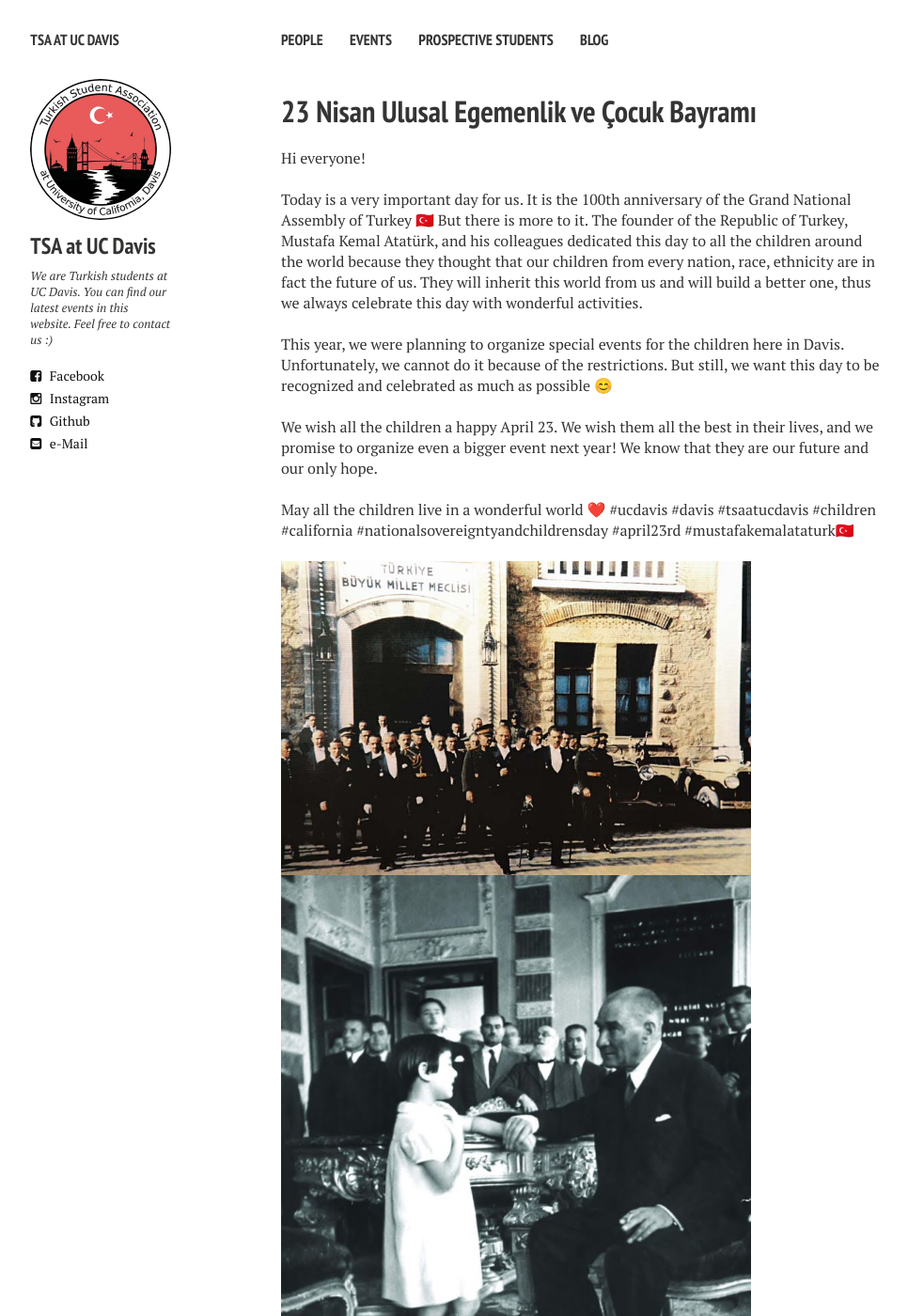
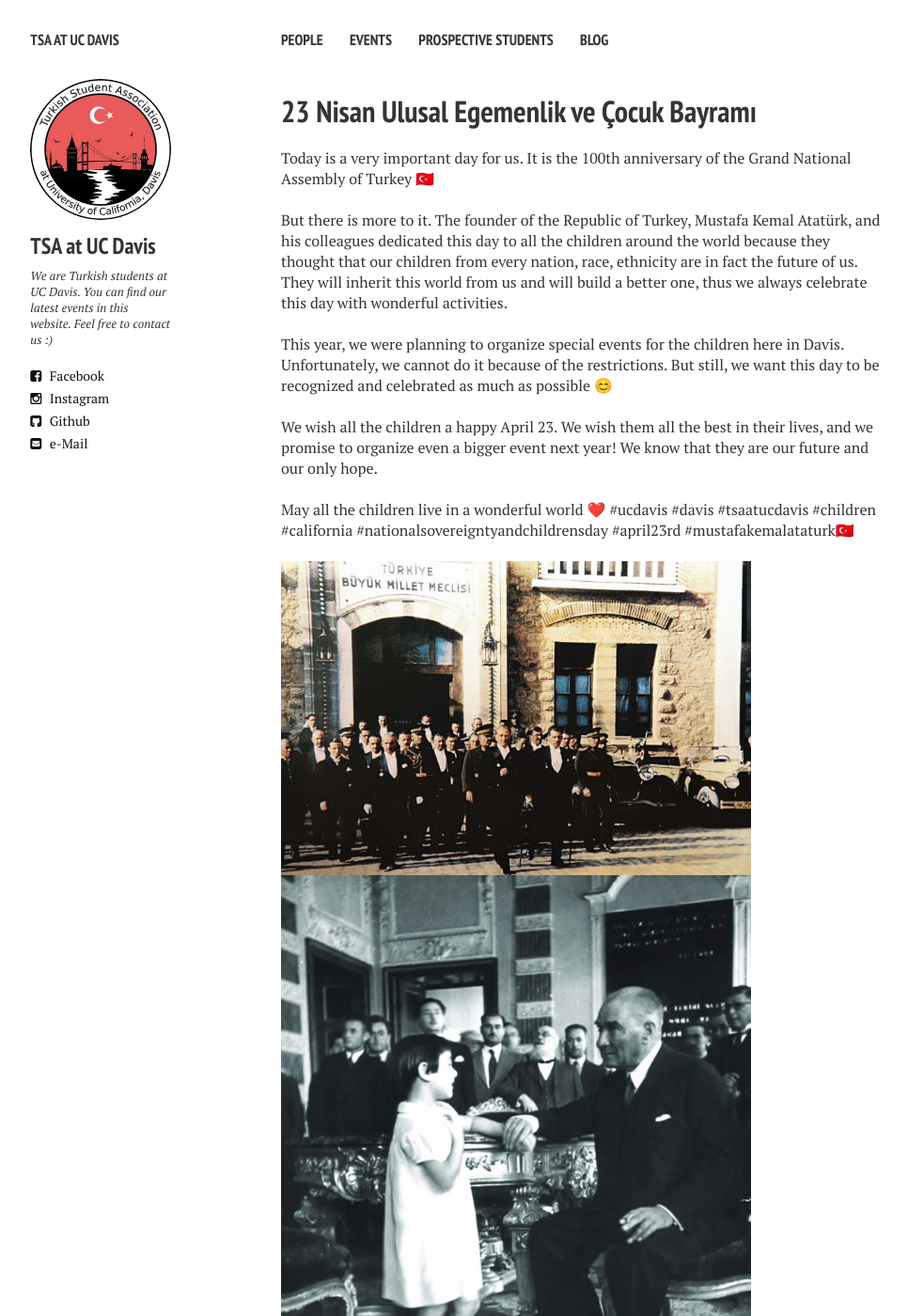
Before and after one commit to tsaatucdavis/tsaatucdavis.github.io, a Jekyll site: the page built from _posts/2020-04-23-23nisan.md, in a window 1280 px wide and 1400 px high. Shown: the whole window at 94% size, without its empty margins (21-987 px from the left). Built offline with Jekyll 4.4.1, drawn with Linux system fonts in a browser that asks for light colours; nearby versions of some CDN libraries; some of the changed text lies outside the part shown.

Commit message:
Update 2020-04-23-23nisan.md

```diff
--- a/_posts/2020-04-23-23nisan.md
+++ b/_posts/2020-04-23-23nisan.md
@@ -5,10 +5,11 @@
 comments: true
 ---
 
-Hi everyone!
+
+Today is a very important day for us. It is the 100th anniversary of the Grand National Assembly of Turkey 🇹🇷
 
 <br />
-Today is a very important day for us. It is the 100th anniversary of the Grand National Assembly of Turkey 🇹🇷 But there is more to it. The founder of the Republic of Turkey, Mustafa Kemal Atatürk, and his colleagues dedicated this day to all the children around the world because they thought that our children from every nation, race, ethnicity are in fact the future of us. They will inherit this world from us and will build a better one, thus we always celebrate this day with wonderful activities.
+But there is more to it. The founder of the Republic of Turkey, Mustafa Kemal Atatürk, and his colleagues dedicated this day to all the children around the world because they thought that our children from every nation, race, ethnicity are in fact the future of us. They will inherit this world from us and will build a better one, thus we always celebrate this day with wonderful activities.
 
 <br />
 This year, we were planning to organize special events for the children here in Davis. Unfortunately, we cannot do it because of the restrictions. But still, we want this day to be recognized and celebrated as much as possible 😊
@@ -24,11 +25,13 @@
 <br />
 <img align="middle" width="500" src="{{ site.url }}/images/23nisan_2.jpeg" alt="...">
 
-<br />
-Herkese merhabalar!
+
 
 <br />
-Bugün bizler için çok önemli bir gün, Türkiye Büyük Millet Meclisimizin 100. kuruluş yıl dönümü, büyük bir mutluluk içerisindeyiz🇹🇷 Ve bugün 23 Nisan, Türkiye Cumhuriyeti’nin kurucusu Mustafa Kemal Atatürk ve arkadaşlarının tüm dünya çocuklarına armağan ettiği o güzel gün! Çocuklar, hangi milletten; ırktan ya da dinden olursa olsun bizlerin geleceğidir, bizlerden aldıkları bu mirası daha da iyiye taşıyacaklardır.
+Bugün bizler için çok önemli bir gün, Türkiye Büyük Millet Meclisimizin 100. kuruluş yıl dönümü, büyük bir mutluluk içerisindeyiz🇹🇷
+
+<br />
+Ve bugün 23 Nisan, Türkiye Cumhuriyeti’nin kurucusu Mustafa Kemal Atatürk ve arkadaşlarının tüm dünya çocuklarına armağan ettiği o güzel gün! Çocuklar, hangi milletten; ırktan ya da dinden olursa olsun bizlerin geleceğidir, bizlerden aldıkları bu mirası daha da iyiye taşıyacaklardır.
 
 <br />
 TSA UC Davis olarak bugünü çeşitli aktivitelerle kutlamayı planlıyorduk, ne yazık ki şartlar el vermedi. Seneye 23 Nisan’ı daha da büyük bir organizasyonla kutlama sözü veriyoruz :) Şunu unutmayalım ki çocuklar bizim geleceğimiz ve tek umudumuz.
```
